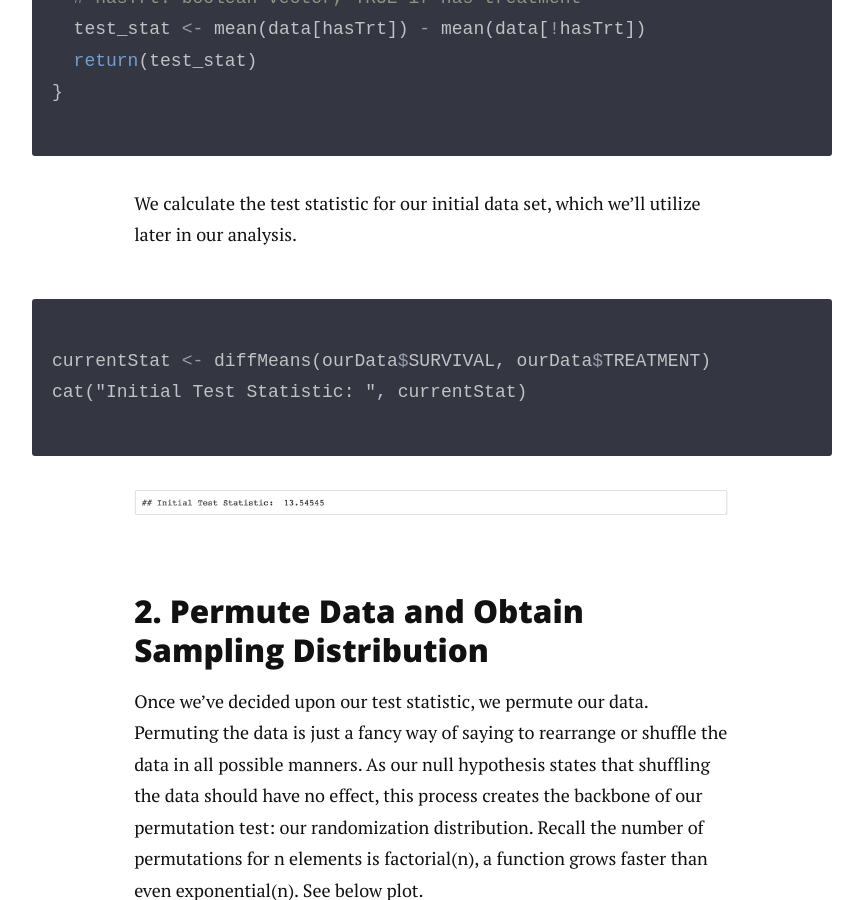
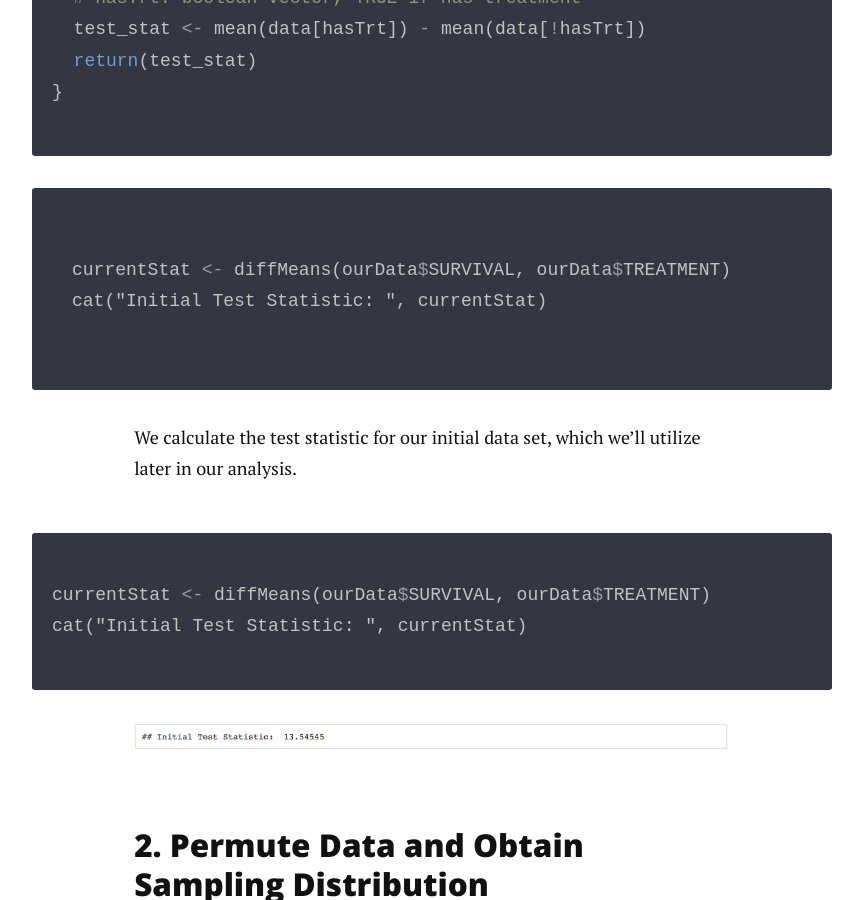
Before and after one commit to jwilber/old_website, a Jekyll site: the page built from _posts/2016-09-05-permutation-test.markdown, in a window 1280 px wide and 900 px high, scrolled down 5749 px. Shown: the whole window, without its empty margins (208-1071 px from the left). Built offline with Jekyll 4.4.1, drawn with Linux system fonts in a browser that asks for light colours; nearby versions of some CDN libraries.

Commit message:
Update 2016-09-05-permutation-test.markdown
tested code

````diff
--- a/_posts/2016-09-05-permutation-test.markdown
+++ b/_posts/2016-09-05-permutation-test.markdown
@@ -84,6 +84,10 @@ diffMeans <- function(data, hasTrt){
 }
 {% endhighlight %}
 
+``` R
+currentStat <- diffMeans(ourData$SURVIVAL, ourData$TREATMENT)
+cat("Initial Test Statistic: ", currentStat)
+```
 
 We calculate the test statistic for our initial data set, which we'll utilize later in our analysis.
 
````
